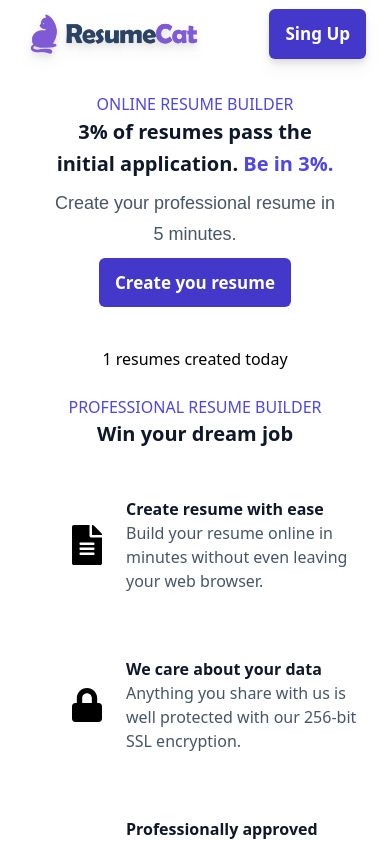
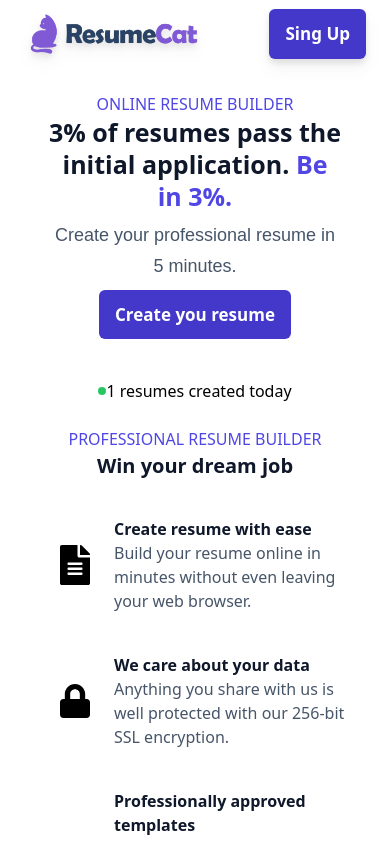
Before and after one commit to Soum-ik/Resume_Builder, a React (Vite) app: page / in a window 390 px wide. Shown: the top 841 px of the page. Built offline with nearby package versions, Linux system fonts and the light colour scheme; the HTML template or start-up script is replaced by a standard one.

Commit message:
responsive

```diff
--- a/src/components/Discreption.jsx
+++ b/src/components/Discreption.jsx
@@ -16,13 +16,19 @@ const Discreption = () => {
             Every Great Career Begins with a{" "}
             <span className="text-primary">Solid Resume</span>
           </h2>
-          <p className="py-10 text-dimWhite">{Motivations}</p>
+          <p className=" py-5 md:py-10 text-dimWhite">{Motivations}</p>
           <Button text={"Create a Resume"} />
         </div>
       </div>
-      <div className={`${styles.marginX} ${styles.flexCenter} bg-primary/5 font-semibold text-[14px] xs:text-[14px] ss:text-[16px] sm:text-[18px] lg:text-[20px] mb-3 `}>
+      <div
+        className={`${styles.marginX} ${styles.flexCenter} bg-primary/5 font-semibold text-[14px] xs:text-[14px] ss:text-[16px] sm:text-[18px] lg:text-[20px] mb-3 `}
+      >
         Degin and Develop by {" " + " "}
-        <a className=" text-primary pl-2" href="https://soumik-info.netlify.app/" target="_blank">
+        <a
+          className=" text-primary pl-2"
+          href="https://soumik-info.netlify.app/"
+          target="_blank"
+        >
           {"  "}Soumik{" "}
         </a>
       </div>
--- a/src/components/Hero.jsx
+++ b/src/components/Hero.jsx
@@ -17,7 +17,7 @@ const Hero = () => {
       <div className={`${styles.paddingY} ${styles.flexStart}`}>
         <div className=" flex  justify-center items-center flex-col">
           <h4 className=" text-primary font-medium">ONLINE RESUME BUILDER</h4>
-          <h1 className=" text-secondary leading-[2rem] xxxS:leading-[2rem] sm:leading-[3rem] md:leading-[4rem] ss:max-w-[600px] sm:max-w-[700px] lg:max-w-[850px] text-center font-bold text-[20px] xs:text-[30px] ss:text-[40px] sm:text-[50px] lg:text-[60px]  ">
+          <h1 className=" text-secondary leading-[2rem] xxxS:leading-[2rem] ss:leading-[3.3rem] sm:leading-[3rem] md:leading-[4rem] min-w-[270px] ss:max-w-[600px] sm:max-w-[700px] lg:max-w-[850px] text-center font-bold text-[25px] xs:text-[30px] ss:text-[40px] sm:text-[50px] lg:text-[60px]  ">
             3% of resumes pass the initial application.{" "}
             <span className=" text-primary"> Be in 3%.</span>
           </h1>
@@ -30,8 +30,9 @@ const Hero = () => {
 
           <Button text="Create you resume" width={"px-5"} />
 
-          <p className=" mt-10">
-            {member + "  "}
+          <p className=" mt-10 flex items-center justify-center">
+            <div className=" rounded-full animate-pulse w-2 h-2 bg-green-500 pl-2 "></div>
+            {"  " + member + "  "}
             resumes created today
           </p>
         </div>
--- a/src/components/Jobs.jsx
+++ b/src/components/Jobs.jsx
@@ -11,11 +11,11 @@ const Jobs = () => {
           Win your dream job
         </h1>
       </div>
-      <div className={`${styles.paddingY} grid grid-cols-1 sm:grid-cols-2 gap-4`}>
+      <div className={`${styles.paddingY} grid grid-cols-1 gap-4 sm:grid-cols-2`}>
         {Contants.map((Contant) => (
           <div
             key={Contant.id}
-            className={`${styles.flexCenter} ${styles.boxWidth} gap-6 m-6`}
+            className={`${styles.flexCenter} ${styles.boxWidth} gap-6 sm:m-6 m-3`}
           >
             <img className=" w-[30px] " src={Contant.Image} alt="" />
             <div className=" flex flex-1 flex-col flex-wrap">
```
